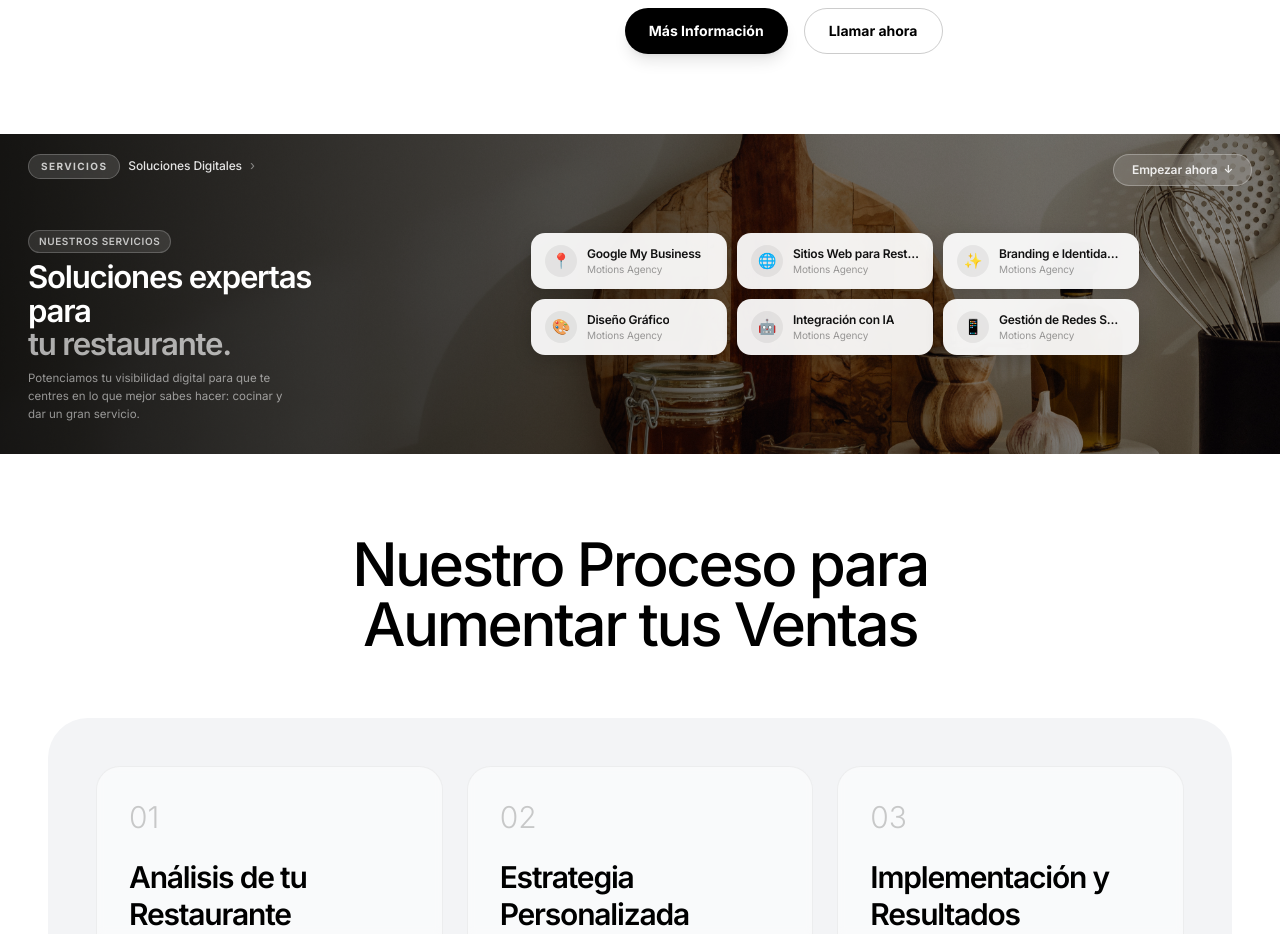
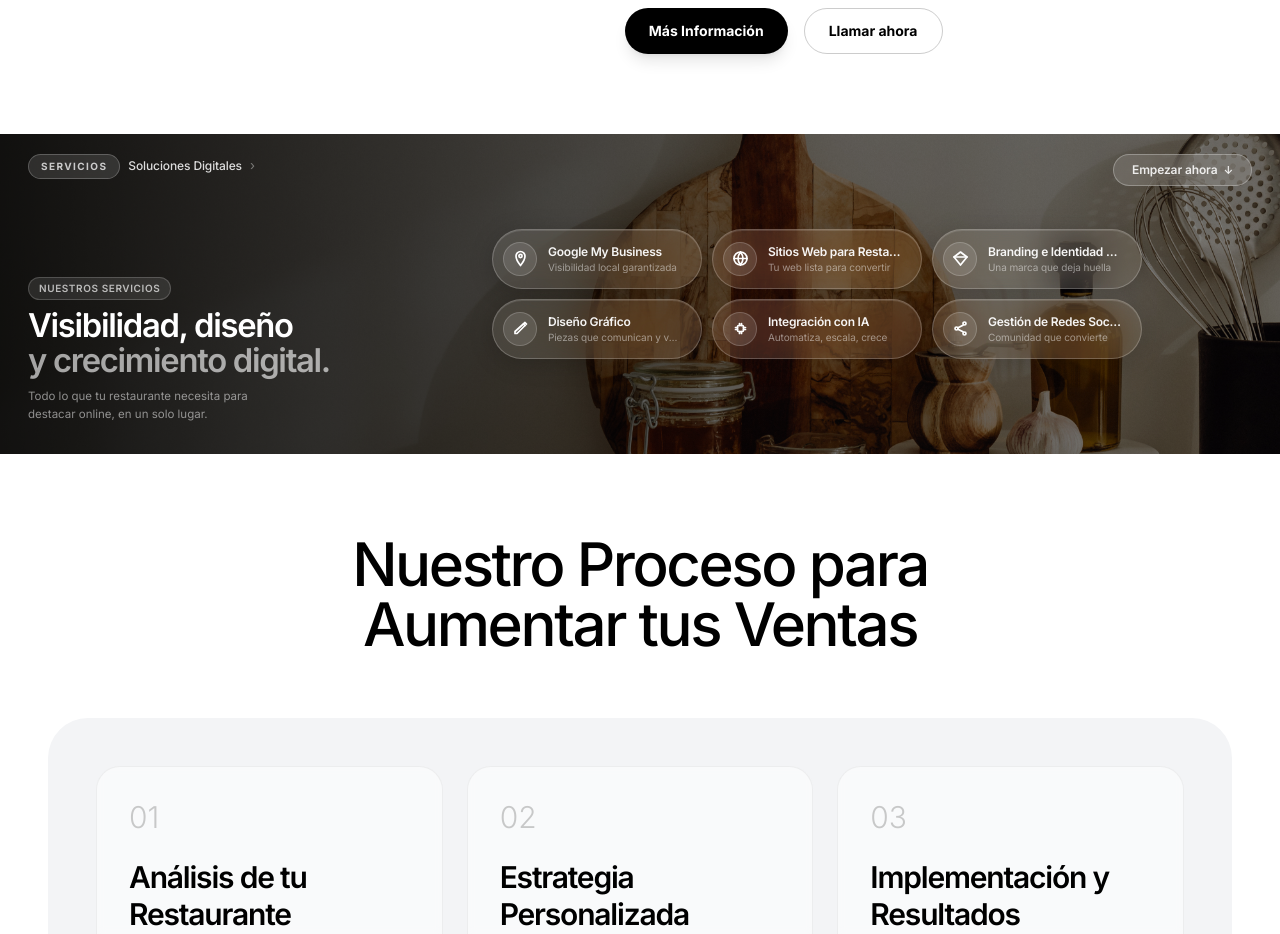
Before and after one commit to motionsmanagement/Motions, a React (Vite) app: page / in a window 1280 px wide. Shown: the part 1400-2334 px from the top of the page. Built offline with nearby package versions, Linux system fonts and the light colour scheme.

Commit message:
feat: glass pills con SVG blancos, título en 2 líneas y frases cortas en el ServicesBanner

```diff
--- a/components/ServicesBanner.tsx
+++ b/components/ServicesBanner.tsx
@@ -1,22 +1,63 @@
 import React, { useEffect, useRef, useState } from 'react';
 
-// 6 services — two rows of 3, all same fixed width
+// ── SVG icon components (white stroke) ─────────────────────────────────────
+const IconMapPin = () => (
+    <svg width="17" height="17" viewBox="0 0 17 17" fill="none" stroke="white" strokeWidth="1.7" strokeLinecap="round" strokeLinejoin="round">
+        <path d="M8.5 1.5C6.015 1.5 4 3.515 4 6c0 4 4.5 9.5 4.5 9.5S13 10 13 6c0-2.485-2.015-4.5-4.5-4.5z" />
+        <circle cx="8.5" cy="6" r="1.6" />
+    </svg>
+);
+const IconGlobe = () => (
+    <svg width="17" height="17" viewBox="0 0 17 17" fill="none" stroke="white" strokeWidth="1.7" strokeLinecap="round" strokeLinejoin="round">
+        <circle cx="8.5" cy="8.5" r="6.5" />
+        <path d="M2 8.5h13M8.5 2C6.8 4.3 6 6.4 6 8.5s.8 4.2 2.5 6.5M8.5 2C10.2 4.3 11 6.4 11 8.5s-.8 4.2-2.5 6.5" />
+    </svg>
+);
+const IconDiamond = () => (
+    <svg width="17" height="17" viewBox="0 0 17 17" fill="none" stroke="white" strokeWidth="1.7" strokeLinecap="round" strokeLinejoin="round">
+        <path d="M8.5 2L15 7l-6.5 8L2 7z" />
+        <path d="M2 7h13" />
+    </svg>
+);
+const IconPen = () => (
+    <svg width="17" height="17" viewBox="0 0 17 17" fill="none" stroke="white" strokeWidth="1.7" strokeLinecap="round" strokeLinejoin="round">
+        <path d="M13 2.5l1.5 1.5L5 13.5H3v-2L13 2.5z" />
+        <path d="M11.5 4l1.5 1.5" />
+    </svg>
+);
+const IconCpu = () => (
+    <svg width="17" height="17" viewBox="0 0 17 17" fill="none" stroke="white" strokeWidth="1.7" strokeLinecap="round" strokeLinejoin="round">
+        <rect x="5.5" y="5.5" width="6" height="6" rx="1.2" />
+        <path d="M7.5 5.5V3.5M9.5 5.5V3.5M7.5 13.5v-2M9.5 13.5v-2M5.5 7.5H3.5M5.5 9.5H3.5M13.5 7.5h-2M13.5 9.5h-2" />
+    </svg>
+);
+const IconShare = () => (
+    <svg width="17" height="17" viewBox="0 0 17 17" fill="none" stroke="white" strokeWidth="1.7" strokeLinecap="round" strokeLinejoin="round">
+        <circle cx="12.5" cy="3.5" r="1.5" />
+        <circle cx="12.5" cy="13.5" r="1.5" />
+        <circle cx="4.5" cy="8.5" r="1.5" />
+        <path d="M6 7.8l5-2.6M6 9.2l5 2.6" />
+    </svg>
+);
+
+// ── 6 services, two rows of 3 ───────────────────────────────────────────────
 const row1 = [
-    { label: 'Google My Business', icon: '📍' },
-    { label: 'Sitios Web para Restaurantes', icon: '🌐' },
-    { label: 'Branding e Identidad Visual', icon: '✨' },
+    { label: 'Google My Business', phrase: 'Visibilidad local garantizada', Icon: IconMapPin },
+    { label: 'Sitios Web para Restaurantes', phrase: 'Tu web lista para convertir', Icon: IconGlobe },
+    { label: 'Branding e Identidad Visual', phrase: 'Una marca que deja huella', Icon: IconDiamond },
 ];
 const row2 = [
-    { label: 'Diseño Gráfico', icon: '🎨' },
-    { label: 'Integración con IA', icon: '🤖' },
-    { label: 'Gestión de Redes Sociales', icon: '📱' },
+    { label: 'Diseño Gráfico', phrase: 'Piezas que comunican y venden', Icon: IconPen },
+    { label: 'Integración con IA', phrase: 'Automatiza, escala, crece', Icon: IconCpu },
+    { label: 'Gestión de Redes Sociales', phrase: 'Comunidad que convierte', Icon: IconShare },
 ];
 
-// Fixed card dimensions — ensures all pills are identical size
-const CARD_W = 196;
-const CARD_H = 56;
+// Fixed card dimensions — all pills identical
+const CARD_W = 210;
+const CARD_H = 60;
 const CARD_GAP = 10;
 
+// ── Component ───────────────────────────────────────────────────────────────
 const ServicesBanner: React.FC = () => {
     const [visible, setVisible] = useState(false);
     const ref = useRef<HTMLDivElement>(null);
@@ -34,217 +75,118 @@ const ServicesBanner: React.FC = () => {
         <section
             ref={ref}
             aria-label="Servicios Banner"
-            style={{
-                position: 'relative',
-                width: '100%',
-                height: '320px',
-                overflow: 'hidden',
-            }}
+            style={{ position: 'relative', width: '100%', height: '320px', overflow: 'hidden' }}
         >
-            {/* ── Background image ── */}
+            {/* Background image */}
             <img
                 src="/Bannemotions.jpg"
-                alt="Fondo restaurante"
+                alt="Fondo banner"
                 style={{
-                    position: 'absolute',
-                    inset: 0,
-                    width: '100%',
-                    height: '100%',
-                    objectFit: 'cover',
-                    objectPosition: 'center center',
-                    filter: 'brightness(0.58)',
+                    position: 'absolute', inset: 0,
+                    width: '100%', height: '100%',
+                    objectFit: 'cover', objectPosition: 'center',
+                    filter: 'brightness(0.52)',
                     zIndex: 0,
                 }}
                 loading="lazy"
             />
 
-            {/* ── Gradient: dark left → transparent right ── */}
-            <div
-                style={{
-                    position: 'absolute',
-                    inset: 0,
-                    background:
-                        'linear-gradient(90deg, rgba(0,0,0,0.80) 0%, rgba(0,0,0,0.45) 35%, rgba(0,0,0,0.10) 65%, rgba(0,0,0,0) 100%)',
+            {/* Gradient — dark left, clear right */}
+            <div style={{
+                position: 'absolute', inset: 0,
+                background: 'linear-gradient(90deg, rgba(0,0,0,0.82) 0%, rgba(0,0,0,0.48) 32%, rgba(0,0,0,0.10) 62%, rgba(0,0,0,0) 100%)',
                 zIndex: 1,
-                }}
-            />
+            }} />
 
-            {/* ── TOP-LEFT: "SERVICIOS  Soluciones Digitales ›" ── */}
-            <div
-                style={{
-                    position: 'absolute',
-                    top: '20px',
-                    left: '28px',
-                    zIndex: 10,
-                    display: 'flex',
-                    alignItems: 'center',
-                    gap: '8px',
-                }}
-            >
-                <span
-                    style={{
-                        fontSize: '10px',
-                        fontWeight: 700,
-                        letterSpacing: '0.14em',
-                        textTransform: 'uppercase',
-                        color: 'rgba(255,255,255,0.75)',
-                        background: 'rgba(255,255,255,0.13)',
-                        backdropFilter: 'blur(10px)',
+            {/* TOP-LEFT: "SERVICIOS  Soluciones Digitales ›" */}
+            <div style={{
+                position: 'absolute', top: '20px', left: '28px', zIndex: 10,
+                display: 'flex', alignItems: 'center', gap: '8px',
+            }}>
+                <span style={{
+                    fontSize: '10px', fontWeight: 700, letterSpacing: '0.14em',
+                    textTransform: 'uppercase', color: 'rgba(255,255,255,0.75)',
+                    background: 'rgba(255,255,255,0.12)', backdropFilter: 'blur(10px)',
                     WebkitBackdropFilter: 'blur(10px)',
                     border: '1px solid rgba(255,255,255,0.22)',
-                        borderRadius: '999px',
-                        padding: '4px 12px',
-                    }}
-                >
+                    borderRadius: '999px', padding: '4px 12px',
+                }}>
                     SERVICIOS
                 </span>
-                <span
-                    style={{
-                        fontSize: '12px',
-                        fontWeight: 500,
-                        color: 'rgba(255,255,255,0.88)',
-                        letterSpacing: '-0.01em',
-                    }}
-                >
+                <span style={{ fontSize: '12px', fontWeight: 500, color: 'rgba(255,255,255,0.85)', letterSpacing: '-0.01em' }}>
                     Soluciones Digitales
                 </span>
-                <span style={{ color: 'rgba(255,255,255,0.45)', fontSize: '13px' }}>›</span>
+                <span style={{ color: 'rgba(255,255,255,0.4)', fontSize: '13px' }}>›</span>
             </div>
 
-            {/* ── TOP-RIGHT: "Empezar ahora ↓" pill ── */}
-            <button
-                style={{
-                    position: 'absolute',
-                    top: '20px',
-                    right: '28px',
-                    zIndex: 10,
-                    fontSize: '12px',
-                    fontWeight: 600,
-                    color: 'rgba(255,255,255,0.88)',
-                    background: 'rgba(255,255,255,0.15)',
-                    backdropFilter: 'blur(14px)',
+            {/* TOP-RIGHT: "Empezar ahora ↓" pill */}
+            <button style={{
+                position: 'absolute', top: '20px', right: '28px', zIndex: 10,
+                fontSize: '12px', fontWeight: 600, color: 'rgba(255,255,255,0.88)',
+                background: 'rgba(255,255,255,0.14)', backdropFilter: 'blur(14px)',
                 WebkitBackdropFilter: 'blur(14px)',
                 border: '1px solid rgba(255,255,255,0.28)',
-                    borderRadius: '999px',
-                    padding: '6px 18px',
-                    cursor: 'pointer',
-                    display: 'flex',
-                    alignItems: 'center',
-                    gap: '6px',
-                    letterSpacing: '-0.01em',
-                }}
-            >
-                Empezar ahora
-                <span style={{ fontSize: '11px' }}>↓</span>
+                borderRadius: '999px', padding: '6px 18px', cursor: 'pointer',
+                display: 'flex', alignItems: 'center', gap: '6px', letterSpacing: '-0.01em',
+            }}>
+                Empezar ahora <span style={{ fontSize: '11px' }}>↓</span>
             </button>
 
-            {/* ── BOTTOM-LEFT: sub-tag + headline + description ── */}
-            <div
-                style={{
-                    position: 'absolute',
-                    bottom: '30px',
-                    left: '28px',
-                    zIndex: 10,
-                    display: 'flex',
-                    flexDirection: 'column',
-                    gap: '8px',
-                    maxWidth: '300px',
+            {/* BOTTOM-LEFT: tag + 2-line headline + description */}
+            <div style={{
+                position: 'absolute', bottom: '30px', left: '28px', zIndex: 10,
+                display: 'flex', flexDirection: 'column', gap: '8px', maxWidth: '310px',
                 opacity: visible ? 1 : 0,
                 transform: visible ? 'translateX(0)' : 'translateX(-20px)',
                 transition: 'opacity 0.65s ease, transform 0.65s ease',
-                }}
-            >
-                {/* small tag — like "Job Opportunities" in reference */}
-                <span
-                    style={{
-                        display: 'inline-flex',
-                        alignItems: 'center',
-                        fontSize: '10px',
-                        fontWeight: 600,
-                        letterSpacing: '0.06em',
-                        textTransform: 'uppercase',
-                        color: 'rgba(255,255,255,0.72)',
-                        background: 'rgba(255,255,255,0.11)',
-                        border: '1px solid rgba(255,255,255,0.2)',
-                        borderRadius: '999px',
-                        padding: '3px 10px',
-                        width: 'fit-content',
-                    }}
-                >
+            }}>
+                {/* small tag */}
+                <span style={{
+                    display: 'inline-flex', alignItems: 'center',
+                    fontSize: '10px', fontWeight: 600, letterSpacing: '0.06em',
+                    textTransform: 'uppercase', color: 'rgba(255,255,255,0.68)',
+                    background: 'rgba(255,255,255,0.1)', border: '1px solid rgba(255,255,255,0.18)',
+                    borderRadius: '999px', padding: '3px 10px', width: 'fit-content',
+                }}>
                     Nuestros Servicios
                 </span>
 
-                {/* Big headline — mirrors "Efficiently transform your candidate experience." */}
-                <h2
-                    style={{
-                        fontSize: 'clamp(1.35rem, 2.6vw, 1.95rem)',
-                        fontWeight: 600,
-                        lineHeight: 1.08,
-                        letterSpacing: '-0.04em',
-                        color: '#ffffff',
-                        margin: 0,
-                    }}
-                >
-                    Soluciones expertas para<br />
-                    <span style={{ color: 'rgba(255,255,255,0.65)' }}>tu restaurante.</span>
+                {/* 2-line headline */}
+                <h2 style={{
+                    fontSize: 'clamp(1.45rem, 2.8vw, 2.05rem)',
+                    fontWeight: 600, lineHeight: 1.08, letterSpacing: '-0.04em',
+                    color: '#ffffff', margin: 0,
+                }}>
+                    Visibilidad, diseño<br />
+                    <span style={{ color: 'rgba(255,255,255,0.62)' }}>y crecimiento digital.</span>
                 </h2>
 
                 {/* Description */}
-                <p
-                    style={{
-                        fontSize: '11.5px',
-                        color: 'rgba(255,255,255,0.55)',
-                        lineHeight: 1.55,
-                        margin: 0,
-                        maxWidth: '270px',
-                    }}
-                >
-                    Potenciamos tu visibilidad digital para que te centres en lo que mejor sabes hacer: cocinar y dar un gran servicio.
+                <p style={{
+                    fontSize: '11.5px', color: 'rgba(255,255,255,0.52)',
+                    lineHeight: 1.6, margin: 0, maxWidth: '265px',
+                }}>
+                    Todo lo que tu restaurante necesita para destacar online, en un solo lugar.
                 </p>
             </div>
 
-            {/* ── CENTER-RIGHT: 2 rows of 3 service cards, all identical size ── */}
-            <div
-                style={{
+            {/* CENTER-RIGHT: 2 rows of 3 glass pill cards */}
+            <div style={{
                 position: 'absolute',
-                    // Vertically centred, pushed toward the right half
-                    top: '50%',
-                    right: '28px',
+                top: '50%', right: '28px',
                 transform: 'translateY(-50%)',
-                    zIndex: 10,
-                    display: 'flex',
-                    flexDirection: 'column',
-                    gap: `${CARD_GAP}px`,
-                    // Row 2 is offset slightly left (like the reference)
-                }}
-            >
-                {/* ROW 1 — 3 cards, aligned right */}
+                zIndex: 10, display: 'flex', flexDirection: 'column', gap: `${CARD_GAP}px`,
+            }}>
+                {/* Row 1 */}
                 <div style={{ display: 'flex', gap: `${CARD_GAP}px` }}>
                     {row1.map((service, idx) => (
-                        <ServiceCard
-                            key={service.label}
-                            service={service}
-                            visible={visible}
-                            delay={0.10 + idx * 0.08}
-                        />
+                        <ServicePill key={service.label} service={service} visible={visible} delay={0.10 + idx * 0.09} />
                     ))}
                 </div>
-
-                {/* ROW 2 — 3 cards, shifted left by ~(CARD_W + GAP) / 2 to create stagger */}
-                <div
-                    style={{
-                        display: 'flex',
-                        gap: `${CARD_GAP}px`,
-                        marginRight: `${(CARD_W + CARD_GAP) * 0.55}px`,
-                    }}
-                >
+                {/* Row 2 — offset left for stagger */}
+                <div style={{ display: 'flex', gap: `${CARD_GAP}px`, marginRight: `${(CARD_W + CARD_GAP) * 0.5}px` }}>
                     {row2.map((service, idx) => (
-                        <ServiceCard
-                            key={service.label}
-                            service={service}
-                            visible={visible}
-                            delay={0.26 + idx * 0.08}
-                        />
+                        <ServicePill key={service.label} service={service} visible={visible} delay={0.28 + idx * 0.09} />
                     ))}
                 </div>
             </div>
@@ -252,78 +194,62 @@ const ServicesBanner: React.FC = () => {
     );
 };
 
-/* ── Reusable card — always exactly CARD_W × CARD_H ── */
-interface CardProps {
-    service: { label: string; icon: string };
+// ── Glass pill card ─────────────────────────────────────────────────────────
+interface PillProps {
+    service: { label: string; phrase: string; Icon: React.FC };
     visible: boolean;
     delay: number;
 }
 
-const ServiceCard: React.FC<CardProps> = ({ service, visible, delay }) => (
-    <div
-        style={{
+const ServicePill: React.FC<PillProps> = ({ service, visible, delay }) => (
+    <div style={{
         width: `${CARD_W}px`,
         height: `${CARD_H}px`,
         display: 'flex',
         alignItems: 'center',
-            gap: '10px',
-            padding: '0 14px',
-            borderRadius: '14px',
-            background: 'rgba(255,255,255,0.93)',
-            backdropFilter: 'blur(20px)',
-            WebkitBackdropFilter: 'blur(20px)',
-            boxShadow: '0 4px 18px rgba(0,0,0,0.18)',
+        gap: '11px',
+        padding: '0 18px 0 10px',
+        borderRadius: '999px',
+        // Glass style
+        background: 'rgba(255,255,255,0.10)',
+        backdropFilter: 'blur(22px) saturate(160%)',
+        WebkitBackdropFilter: 'blur(22px) saturate(160%)',
+        border: '1px solid rgba(255,255,255,0.22)',
+        boxShadow: '0 4px 24px rgba(0,0,0,0.18), inset 0 1px 0 rgba(255,255,255,0.12)',
         cursor: 'default',
         userSelect: 'none',
         flexShrink: 0,
+        boxSizing: 'border-box',
         opacity: visible ? 1 : 0,
         transform: visible ? 'translateY(0) scale(1)' : 'translateY(14px) scale(0.96)',
         transition: `opacity 0.45s ease ${delay}s, transform 0.45s ease ${delay}s`,
-            boxSizing: 'border-box',
-        }}
-    >
-        {/* Icon circle */}
-        <span
-            style={{
-                display: 'flex',
-                alignItems: 'center',
-                justifyContent: 'center',
-                width: '32px',
-                height: '32px',
-                borderRadius: '50%',
-                background: 'rgba(0,0,0,0.06)',
-                fontSize: '15px',
+    }}>
+        {/* White SVG icon in a glass circle */}
+        <span style={{
+            display: 'flex', alignItems: 'center', justifyContent: 'center',
+            width: '34px', height: '34px', borderRadius: '50%',
+            background: 'rgba(255,255,255,0.12)',
+            border: '1px solid rgba(255,255,255,0.18)',
             flexShrink: 0,
-            }}
-        >
-            {service.icon}
+        }}>
+            <service.Icon />
         </span>
 
-        {/* Label + subtitle */}
+        {/* Text: service name + short phrase */}
         <div style={{ display: 'flex', flexDirection: 'column', gap: '2px', minWidth: 0 }}>
-            <span
-                style={{
-                    fontSize: '12px',
-                    fontWeight: 600,
-                    color: '#111',
-                    lineHeight: 1.2,
-                    letterSpacing: '-0.02em',
-                    whiteSpace: 'nowrap',
-                    overflow: 'hidden',
-                    textOverflow: 'ellipsis',
-                }}
-            >
+            <span style={{
+                fontSize: '12px', fontWeight: 600, color: 'rgba(255,255,255,0.95)',
+                lineHeight: 1.2, letterSpacing: '-0.02em',
+                whiteSpace: 'nowrap', overflow: 'hidden', textOverflow: 'ellipsis',
+            }}>
                 {service.label}
             </span>
-            <span
-                style={{
-                    fontSize: '10px',
-                    color: 'rgba(0,0,0,0.38)',
-                    lineHeight: 1.2,
-                    letterSpacing: '-0.01em',
-                }}
-            >
-                Motions Agency
+            <span style={{
+                fontSize: '10px', color: 'rgba(255,255,255,0.48)',
+                lineHeight: 1.2, letterSpacing: '-0.01em',
+                whiteSpace: 'nowrap', overflow: 'hidden', textOverflow: 'ellipsis',
+            }}>
+                {service.phrase}
             </span>
         </div>
     </div>
```
Lines whose indentation alone changed are shown as unchanged.
